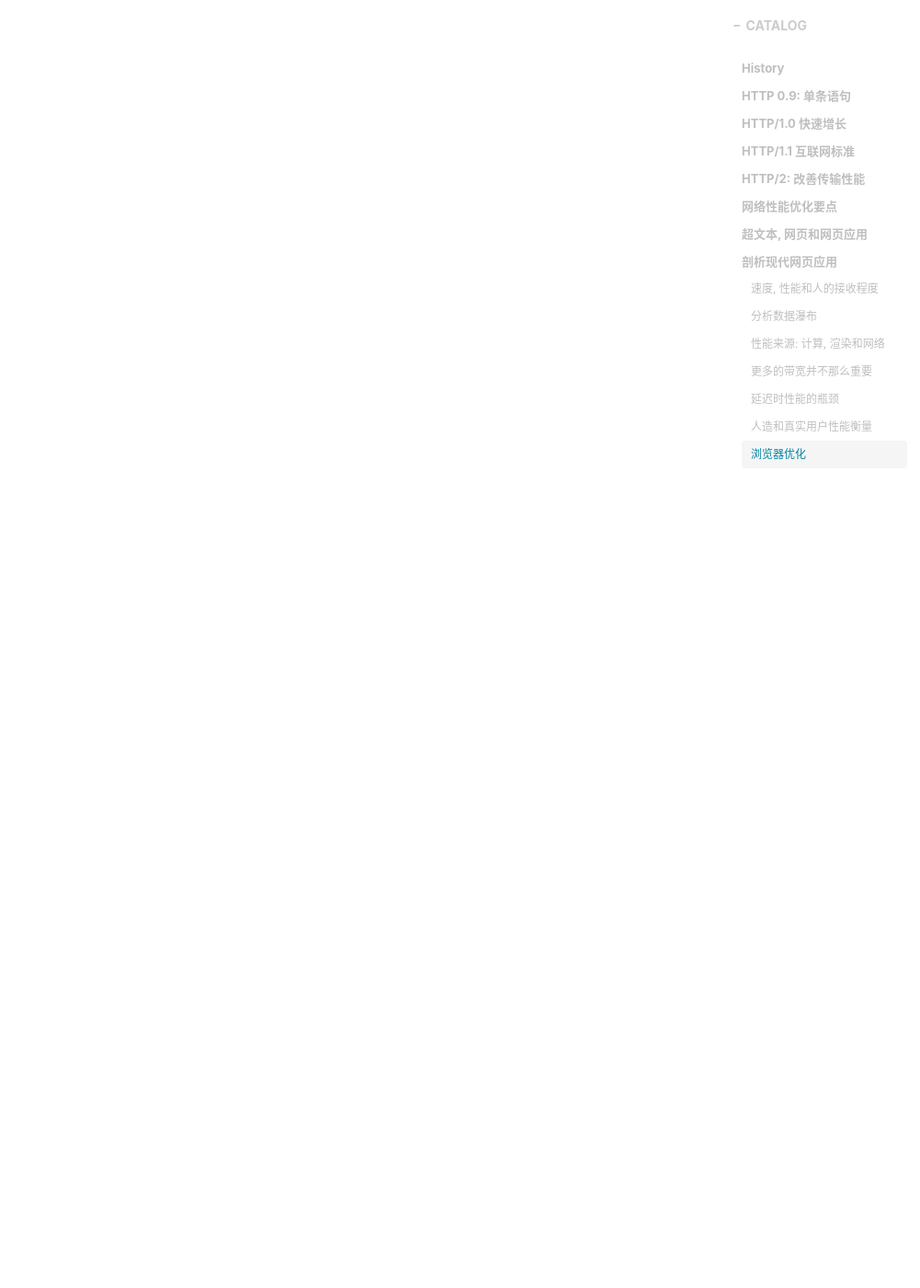
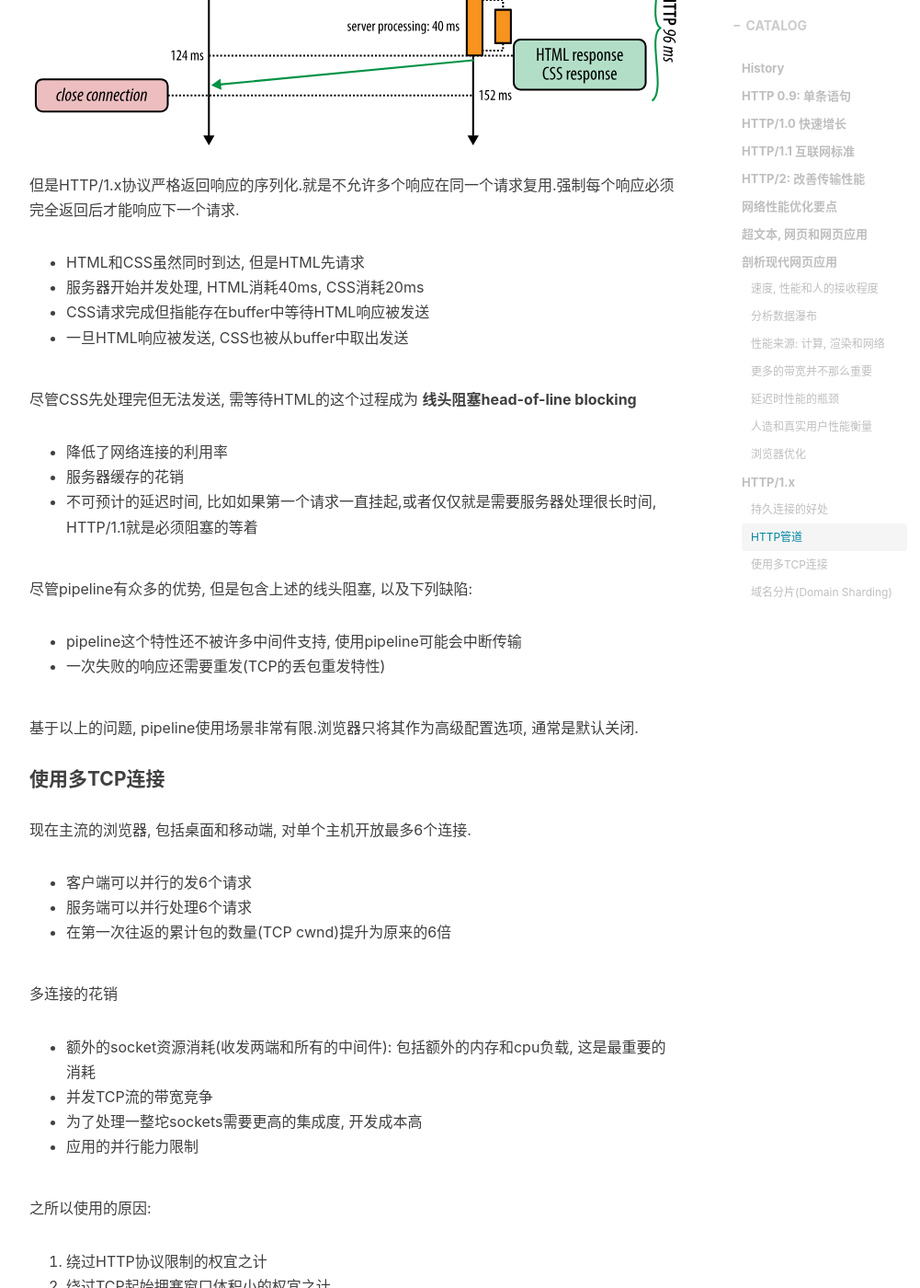
Before and after one commit to JiangLiruii/jiangliruii.github.io, a Jekyll site: the page built from _posts/2018-12-15-Optimize3.md, in a window 1280 px wide and 1400 px high, scrolled down 16503 px. Shown: the whole window at 92% size, without its empty margins (233-1234 px from the left). Built offline with Jekyll 4.4.1, drawn with Linux system fonts in a browser that asks for light colours; comment, search, counter and statistics services are not loaded; some of the changed text lies outside the part shown.

Commit message:
update HTTP1.x

````diff
--- a/_posts/2018-12-15-Optimize3.md
+++ b/_posts/2018-12-15-Optimize3.md
@@ -354,3 +354,89 @@
 <link rel="prerender"    href="//example.org/next_page.html">
 ```
 对大多数用户甚至网页开发者来说, DNS, TCP和SSL延迟是完全透明的, 都是在网络层被协商的, 但是每一步都关乎用户体验, 通过帮助浏览器预期这些往返延时, 能够移除掉这些瓶颈, 是传输更快.
+
+### HTTP/1.x
+对HTTP/1.0来说优化很简单, 全部的部署升级到HTTP/1.1
+
+- 持久连接, 可重用性
+- 响应流的块传输编码
+- 请求管道允许并发请求处理
+- 字节服务以支持range的资源请求
+- 提升了缓存机制
+
+HTTP/1.1的优化甚至可以单独出一本书, 因为覆盖的范围实在太广了.看几条其他书籍中关于网络优化的建议
+
+- 减少DNS查找
+- 更少的HTTP请求
+- 使用内容传输网络(Content Delivery Network: CDN)
+- 添加过期头和ETag的配置
+- GZip
+- 避免HTTP重定向
+
+#### 持久连接的好处
+
+假设发送两个小文件资源(<4KB的css和HTML每一个会消耗服务器任意的时间(20ms到40ms),
+
+![](/img/Optimize/HTML_request.svg)
+
+不能预测服务器处理时间, 根据资源和后端能力的不同, 但是需要强调通过TCP连接最少请求传输时间为2个来回, 一个是握手, 另一个是请求响应.这是之前非持久性HTTP会话的固定消耗.
+
+持久连接边少了除第一次的"三次握手"以外的"三次握手" 也避免了TCP在第一次之后的慢启动.
+
+![](/img/Optimize/HTLM_persistence.svg)
+
+两个请求节约了1个RTT, 如果是N个请求, 那么就减少了(N-1)*RTT. 默认的HTTP/1.1请求头里Connection: Keep-Alive.
+
+#### HTTP管道
+持久的HTTP允许在多个请求中重用已有的连接, 但是遵循FIFO的队列顺序.只有在前一个请求获得相应之后才会发出下一个请求.HTTP管道是一个很小但是很重要的工作流优化, 可以重排列这个FIFO队列. 尽早把请求发出, 服务器可以在处理完第一个请求之后立即继续下一个请求, 甚至如果服务器支持多线程, 还可以并发同时处理两个请求, 这样就可以省去除了第一次之外的其他请求延时
+
+![](/img/Optimize/HTTP_pipeline.svg)
+
+使用上述两种机制,就把延迟从284(152+132)ms降低到了172ms(-40%), 仅仅使用了一个如此简单的机制.
+
+如果服务器可以并发处理
+
+![](/img/Optimize/HTML_parallel_processing.svg)
+
+但是HTTP/1.x协议严格返回响应的序列化.就是不允许多个响应在同一个请求复用.强制每个响应必须完全返回后才能响应下一个请求.
+- HTML和CSS虽然同时到达, 但是HTML先请求
+- 服务器开始并发处理, HTML消耗40ms, CSS消耗20ms
+- CSS请求完成但指能存在buffer中等待HTML响应被发送
+- 一旦HTML响应被发送, CSS也被从buffer中取出发送
+
+尽管CSS先处理完但无法发送, 需等待HTML的这个过程成为 **线头阻塞head-of-line blocking**
+
+- 降低了网络连接的利用率
+- 服务器缓存的花销
+-  不可预计的延迟时间, 比如如果第一个请求一直挂起,或者仅仅就是需要服务器处理很长时间, HTTP/1.1就是必须阻塞的等着
+
+尽管pipeline有众多的优势, 但是包含上述的线头阻塞, 以及下列缺陷:
+- pipeline这个特性还不被许多中间件支持, 使用pipeline可能会中断传输
+-  一次失败的响应还需要重发(TCP的丢包重发特性)
+
+基于以上的问题, pipeline使用场景非常有限.浏览器只将其作为高级配置选项, 通常是默认关闭.
+
+#### 使用多TCP连接
+现在主流的浏览器, 包括桌面和移动端, 对单个主机开放最多6个连接.
+- 客户端可以并行的发6个请求
+- 服务端可以并行处理6个请求
+- 在第一次往返的累计包的数量(TCP cwnd)提升为原来的6倍
+
+多连接的花销
+- 额外的socket资源消耗(收发两端和所有的中间件): 包括额外的内存和cpu负载, 这是最重要的消耗
+- 并发TCP流的带宽竞争
+- 为了处理一整坨sockets需要更高的集成度, 开发成本高
+- 应用的并行能力限制
+
+之所以使用的原因:
+1. 绕过HTTP协议限制的权宜之计
+2. 绕过TCP起始拥塞窗口体积小的权宜之计
+3. 为不能使用TCP窗口缩放的客户端提供权宜之计(参考之前提到的带宽延迟积(BDP))
+
+只要升级到最新的OS kernal, 那么cwnd都被提升到了10个packets, 也都支持窗口缩放, 但是依然没有方法可以绕开HTTP/1.x多路复用的问题.
+
+> 浏览器限制每个主机允许的最大连接数可以白虎无意(或有意的)DoS(denial of service)攻击. 如果没有这个限制, 客户端可以透支服务器所有的资源.
+> 可是客户端如果已经发出6个并发的请求, 在发第七个的时候会一直阻塞的等待前6个的响应回来.
+> 对于实时交付数据的应用而言, 客户端的连接数限制会产生问题, 比如websocket, ServerSentEvent, 和挂起XHR, 这些会话都会占用一整个TCP, 不管有无数据, 所有一定小心不要自己对自己实施DoS攻击
+
+#### 域名分片(Domain Sharding)
````
Also changed, not shown: img/Optimize/HTLM_persistence.svg (added), img/Optimize/HTML_parallel_processing.svg (added), img/Optimize/HTML_request.svg (added), img/Optimize/HTTP_pipeline.svg (added), 1 other file.
